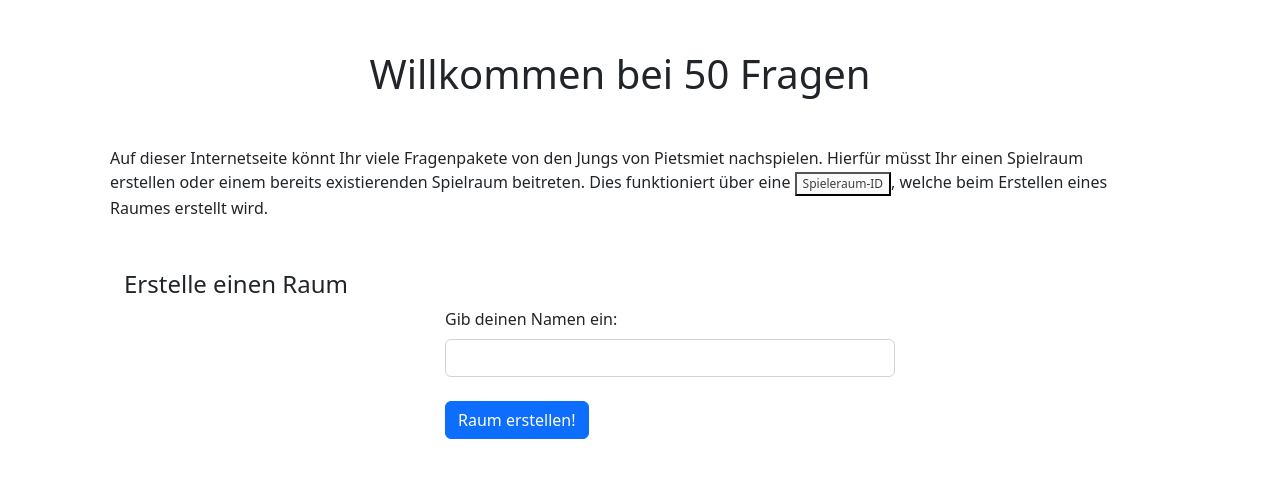
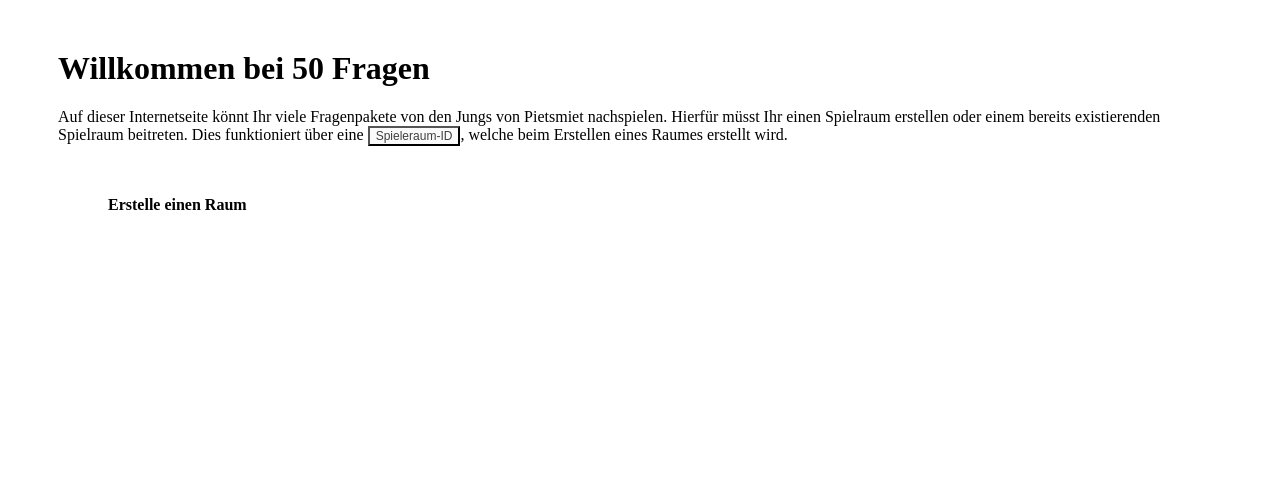
Before and after one commit to ErwerthFlorian/50Fragen, a React (Vite) app: page / in a window 1280 px wide. Shown: the top 478 px of the page. Built offline with nearby package versions, Linux system fonts and the light colour scheme.

Commit message:
remove bootstrap from project

```diff
--- a/package.json
+++ b/package.json
@@ -11,9 +11,7 @@
   "dependencies": {
     "@emotion/css": "^11.10.5",
     "@emotion/react": "^11.10.5",
-    "bootstrap": "^5.2.2",
     "react": "^18.2.0",
-    "react-bootstrap": "^2.6.0",
     "react-dom": "^18.2.0",
     "react-router-dom": "^6.4.3",
     "sass": "^1.56.1",
--- a/src/main.tsx
+++ b/src/main.tsx
@@ -1,6 +1,5 @@
 import React from 'react'
 import ReactDOM from 'react-dom/client'
-import "bootstrap/dist/css/bootstrap.min.css"
 import {BrowserRouter, Navigate, Route, Routes} from "react-router-dom";
 import {Welcome} from "./pages/welcome";
 import {ThemeProvider} from "./themes/ThemeContext";
--- a/src/pages/welcome.tsx
+++ b/src/pages/welcome.tsx
@@ -1,4 +1,3 @@
-import {Button, Form} from "react-bootstrap";
 import {InlineModal} from "../components/Display/Modal/modal";
 import {Container} from "../components/Layout/container/container";
 
@@ -14,13 +13,7 @@ export const Welcome = () => {
          </p>
          <Container className={"py-2 text-center bg-dark w-75"}>
             <h4>Erstelle einen Raum</h4>
-            <Form className={"px-5 w-50 m-auto"}>
-               <Form.Group controlId={"createRoom"}>
-                  <Form.Label>Gib deinen Namen ein:</Form.Label>
-                  <Form.Control type={"text"}></Form.Control>
-                  <Button type={"submit"} className={"my-4"}>Raum erstellen!</Button>
-               </Form.Group>
-            </Form>
+
 
          </Container>
       </Container>
```
Also changed, not shown: 1 other file (tests, documents, lock files or other folders).
